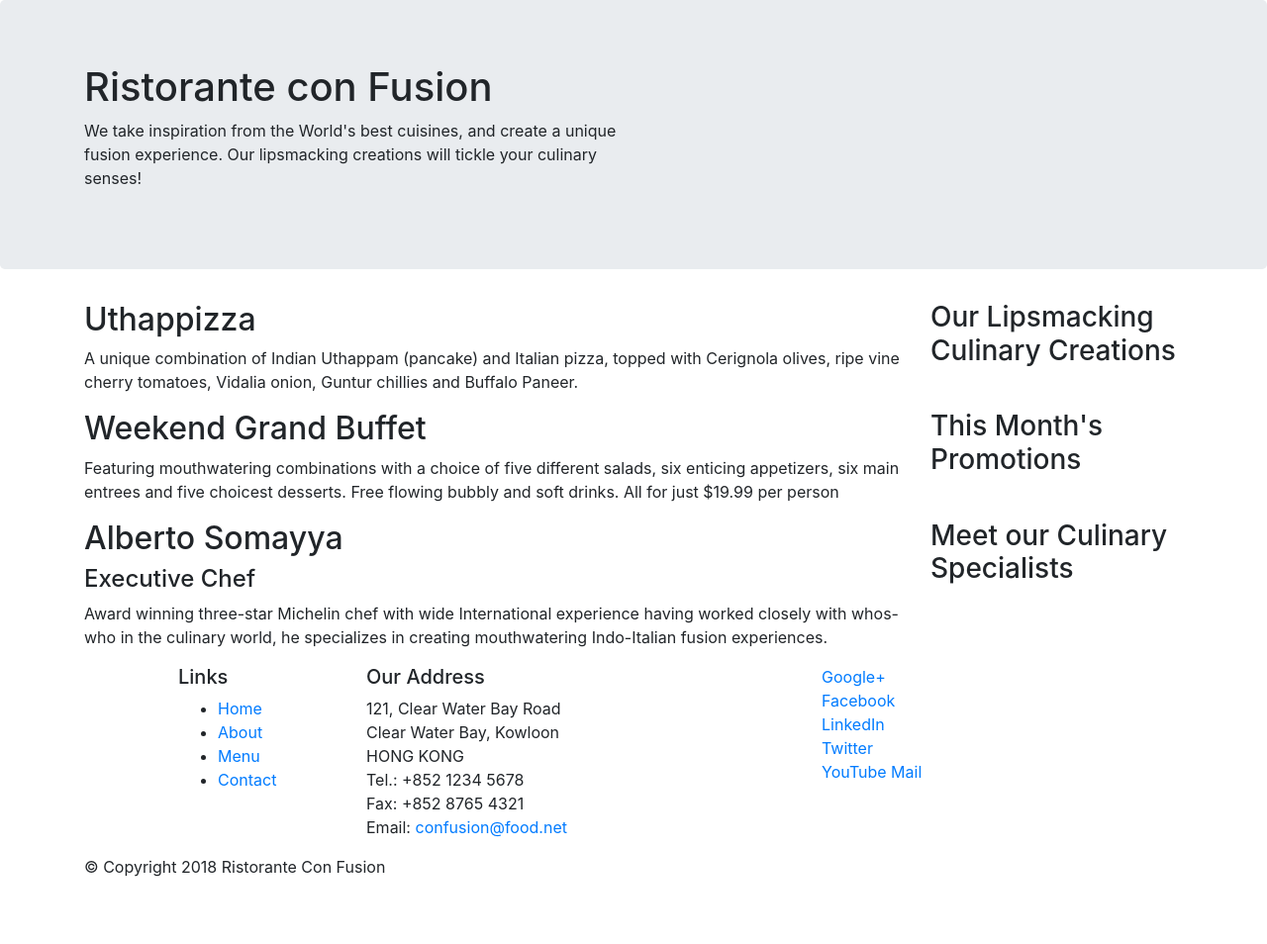
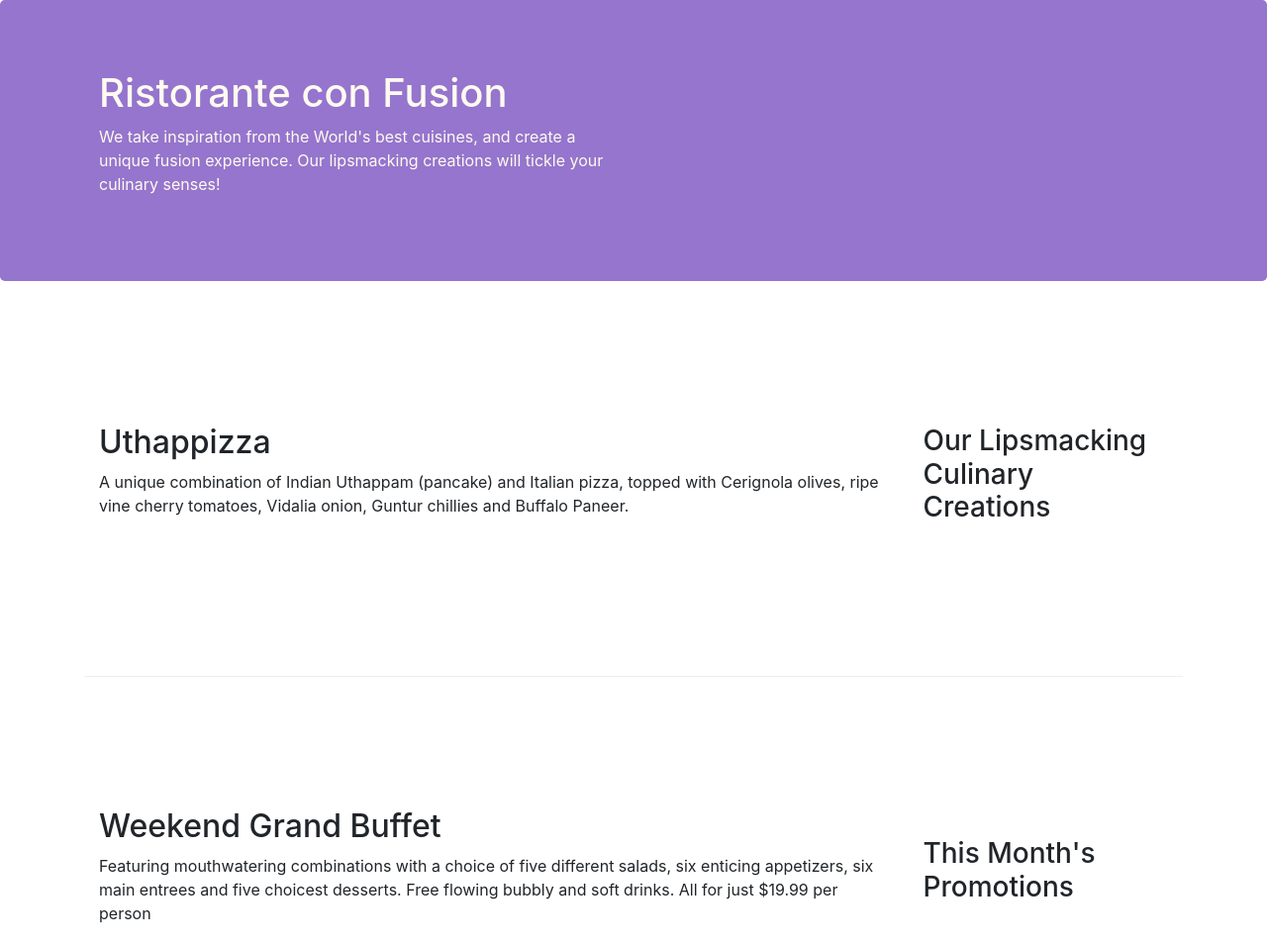
Before and after one commit to Sashankr/Bootstrap-Practice-Coursera, a website: page index.html in a window 1280 px wide. Shown: the top 954 px of the page at 99% size. Before the commit the page ends 904 px from the top, so only its background shows below. Drawn offline with nearby package versions, Linux system fonts and the light colour scheme.

Commit message:
Bootstrap Grid Part 2

```diff
--- /dev/null
+++ b/css/styles.css
@@ -0,0 +1,30 @@
+.row-header{
+  margin:0px auto;
+  padding:0px;
+}
+
+.row-content {
+  margin:0px auto;
+  padding: 50px 0px 50px 0px;
+  border-bottom: 1px ridge;
+  min-height:400px;
+}
+
+.footer{
+  background-color: #D1C4E9;
+  margin:0px auto;
+  padding: 20px 0px 20px 0px;
+}
+
+.jumbotron {
+  padding:70px 30px 70px 30px;
+  margin:0px auto;
+  background: #9575CD ;
+  color:floralwhite;
+}
+
+address{
+  font-size:80%;
+  margin:0px;
+  color:#0f0f0f;
+}
--- a/index.html
+++ b/index.html
@@ -10,13 +10,14 @@
 
         <!-- Bootstrap CSS -->
         <link rel="stylesheet" href="node_modules/bootstrap/dist/css/bootstrap.min.css">
+        <link rel="stylesheet" href="css/styles.css">
 </head>
 
 <body>
 
     <header class="jumbotron">
         <div class="container">
-            <div class="row">
+            <div class="row row row-header">
                 <div class="col-12 col-sm-6">
                     <h1>Ristorante con Fusion</h1>
                     <p>We take inspiration from the World's best cuisines, and create a unique fusion experience. Our lipsmacking creations will tickle your culinary senses!</p>
@@ -28,7 +29,7 @@
     </header>
 
     <div class="container">
-        <div class="row">
+        <div class="row row-content align-items-center">
             <div class="col-12 col-sm-4 order-sm-last col-md-3">
                 <h3>Our Lipsmacking Culinary Creations</h3>
             </div>
@@ -39,7 +40,7 @@
         </div>
 
 
-        <div class="row">
+        <div class="row row-content align-items-center">
             <div class="col-12 col-sm-4 order-sm-last col-md-3">
                 <h3>This Month's Promotions</h3>
             </div>
@@ -49,7 +50,7 @@
             </div>
         </div>
 
-        <div class="row">
+        <div class="row row-content align-items-center">
             <div class="col-12 col-sm-4 order-sm-last col-md-3">
                 <h3>Meet our Culinary Specialists</h3>
             </div>
@@ -61,12 +62,12 @@
         </div>
     </div>
 
-    <footer>
+    <footer class="footer">
         <div class="container">
             <div class="row">
                 <div class="col-4 offset-1 col-sm-2">
                     <h5>Links</h5>
-                    <ul>
+                    <ul class="list-unstyled">
                         <li><a href="#">Home</a></li>
                         <li><a href="#">About</a></li>
                         <li><a href="#">Menu</a></li>
@@ -84,8 +85,8 @@
 		              Email: <a href="mailto:confusion@food.net">confusion@food.net</a>
 		           </address>
                 </div>
-                <div class="row">
-                    <div class="col-12 col-sm-4">
+                <div class="col-12 col-sm-4 align-self-center">
+                    <div class="text-center">
                         <a href="http://google.com/+">Google+</a>
                         <a href="http://www.facebook.com/profile.php?id=">Facebook</a>
                         <a href="http://www.linkedin.com/in/">LinkedIn</a>
@@ -95,7 +96,7 @@
                     </div>
                 </div>
            </div>
-           <div class="row">
+           <div class="row justify-content-center">
                 <div class="col-auto">
                     <p>© Copyright 2018 Ristorante Con Fusion</p>
                 </div>
```
